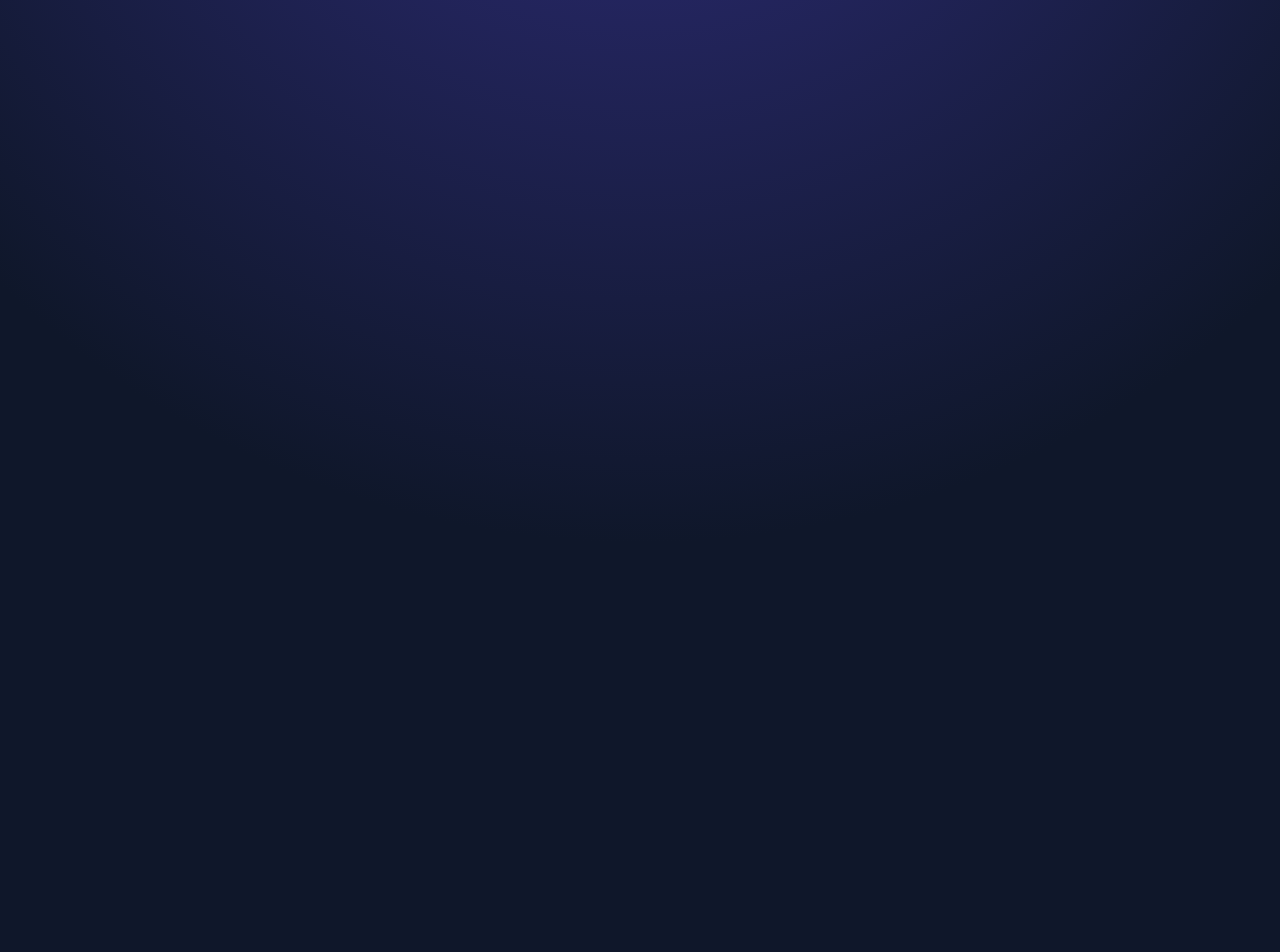
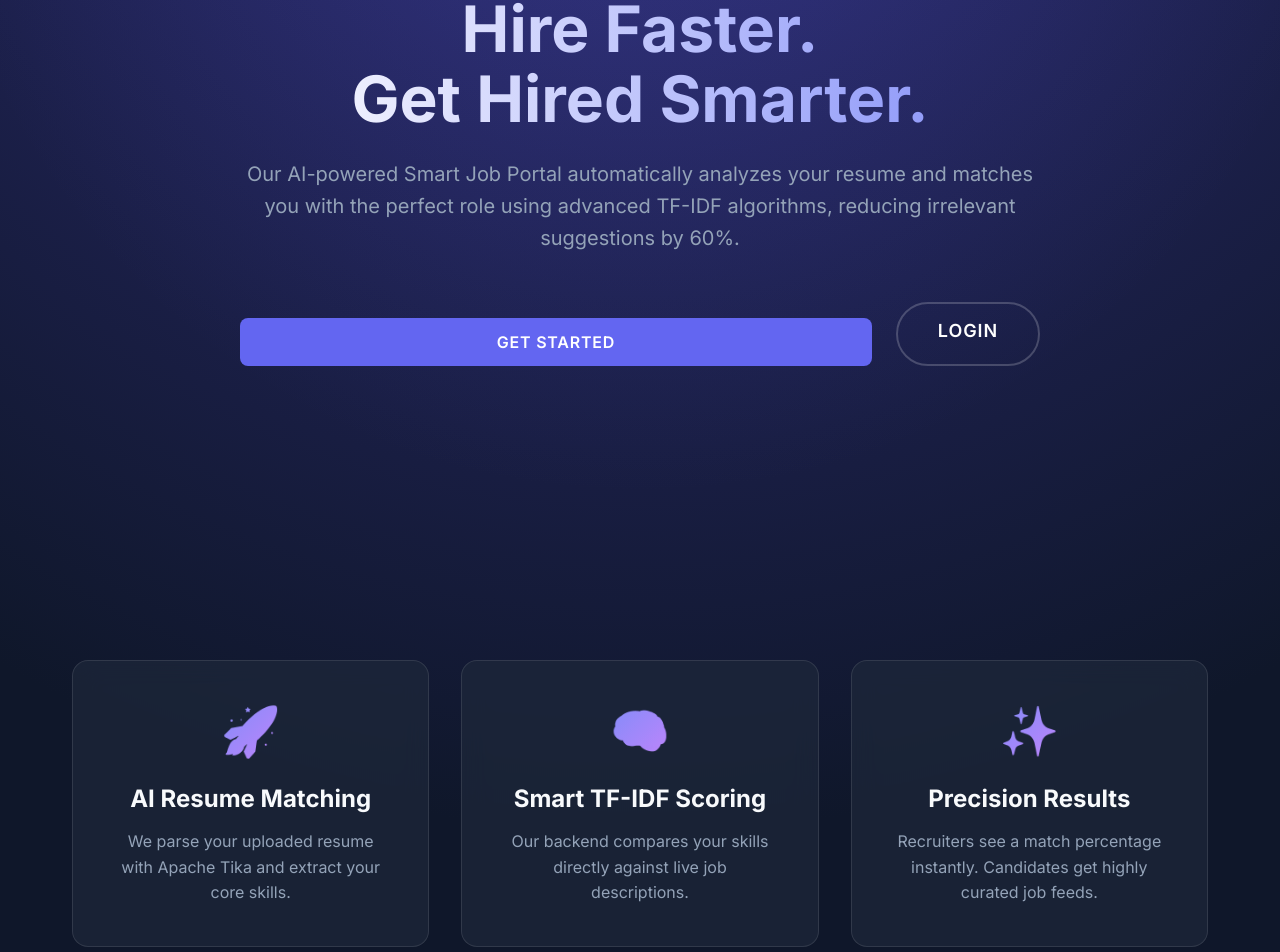
Before and after one commit to Shrirakshaaa/JOB_PORTAL, a React app in the folder frontend/: page / in a window 1280 px wide. Shown: the part 220-1172 px from the top of the page. Before the commit the page ends 800 px from the top, so only its background shows below. Built offline with nearby package versions, Linux system fonts and the light colour scheme; the HTML template or start-up script is replaced by a standard one.

Commit message:
Apply premium dynamic styling to Home page

```diff
--- a/frontend/src/pages/Home.jsx
+++ b/frontend/src/pages/Home.jsx
@@ -1,3 +1,39 @@
+import { Link } from 'react-router-dom';
+import '../styles/Home.css';
+
 export default function Home() {
-  return <div>Home Page</div>;
+  return (
+    <>
+      <div className="hero-container">
+        <div className="hero-content">
+          <h1 className="hero-title">Hire Faster.<br/>Get Hired Smarter.</h1>
+          <p className="hero-subtitle">
+            Our AI-powered Smart Job Portal automatically analyzes your resume and matches you with the perfect role using advanced TF-IDF algorithms, reducing irrelevant suggestions by 60%.
+          </p>
+          <div className="hero-buttons">
+            <Link to="/register" className="btn-primary btn-large" style={{ textDecoration: 'none' }}>Get Started</Link>
+            <Link to="/login" className="btn-outline btn-large" style={{ textDecoration: 'none' }}>Login</Link>
+          </div>
+        </div>
+      </div>
+
+      <div className="features">
+        <div className="feature-card">
+          <div className="feature-icon">🚀</div>
+          <h3>AI Resume Matching</h3>
+          <p>We parse your uploaded resume with Apache Tika and extract your core skills.</p>
+        </div>
+        <div className="feature-card">
+          <div className="feature-icon">🧠</div>
+          <h3>Smart TF-IDF Scoring</h3>
+          <p>Our backend compares your skills directly against live job descriptions.</p>
+        </div>
+        <div className="feature-card">
+          <div className="feature-icon">✨</div>
+          <h3>Precision Results</h3>
+          <p>Recruiters see a match percentage instantly. Candidates get highly curated job feeds.</p>
+        </div>
+      </div>
+    </>
+  );
 }
--- /dev/null
+++ b/frontend/src/styles/Home.css
@@ -0,0 +1,103 @@
+.hero-container {
+  display: flex;
+  flex-direction: column;
+  align-items: center;
+  justify-content: center;
+  min-height: 100vh;
+  text-align: center;
+  padding: 2rem;
+  background-image: radial-gradient(circle at 50% 0%, rgba(99, 102, 241, 0.2), transparent 70%);
+}
+
+.hero-content {
+  max-width: 800px;
+  animation: slideUp 1s ease-out forwards;
+}
+
+.hero-title {
+  font-size: 4rem;
+  font-weight: 800;
+  line-height: 1.1;
+  margin-bottom: 1.5rem;
+  background: linear-gradient(to right, #ffffff, #818cf8);
+  -webkit-background-clip: text;
+  -webkit-text-fill-color: transparent;
+}
+
+.hero-subtitle {
+  font-size: 1.25rem;
+  color: var(--text-muted);
+  margin-bottom: 3rem;
+  line-height: 1.6;
+}
+
+.hero-buttons {
+  display: flex;
+  gap: 1.5rem;
+  justify-content: center;
+}
+
+.btn-large {
+  padding: 1rem 2.5rem;
+  font-size: 1.125rem;
+  border-radius: 999px;
+  font-weight: 600;
+  text-transform: uppercase;
+  letter-spacing: 0.05em;
+  display: inline-block;
+}
+
+.btn-outline {
+  background: transparent;
+  color: white;
+  border: 2px solid rgba(255, 255, 255, 0.2);
+  transition: all 0.3s;
+}
+
+.btn-outline:hover {
+  border-color: white;
+  background: rgba(255, 255, 255, 0.1);
+}
+
+.features {
+  display: grid;
+  grid-template-columns: repeat(auto-fit, minmax(250px, 1fr));
+  gap: 2rem;
+  max-width: 1200px;
+  margin: 5rem auto;
+  padding: 0 2rem;
+}
+
+.feature-card {
+  background: var(--bg-card);
+  backdrop-filter: blur(12px);
+  border: 1px solid var(--border-color);
+  padding: 2.5rem;
+  border-radius: 16px;
+  text-align: center;
+  transition: transform 0.3s, box-shadow 0.3s;
+}
+
+.feature-card:hover {
+  transform: translateY(-10px);
+  box-shadow: 0 20px 40px -10px rgba(99, 102, 241, 0.2);
+}
+
+.feature-icon {
+  font-size: 3rem;
+  margin-bottom: 1.5rem;
+  display: inline-block;
+  background: linear-gradient(135deg, #818cf8, #c084fc);
+  -webkit-background-clip: text;
+  -webkit-text-fill-color: transparent;
+}
+
+.feature-card h3 {
+  font-size: 1.5rem;
+  margin-bottom: 1rem;
+}
+
+.feature-card p {
+  color: var(--text-muted);
+  line-height: 1.6;
+}
```
